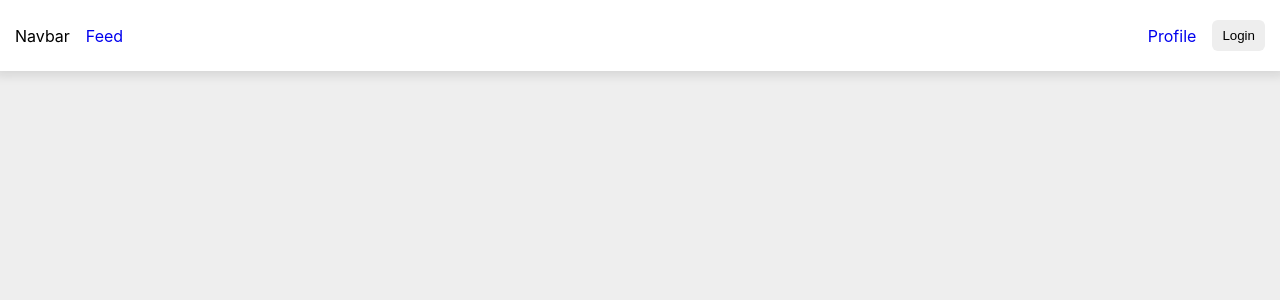
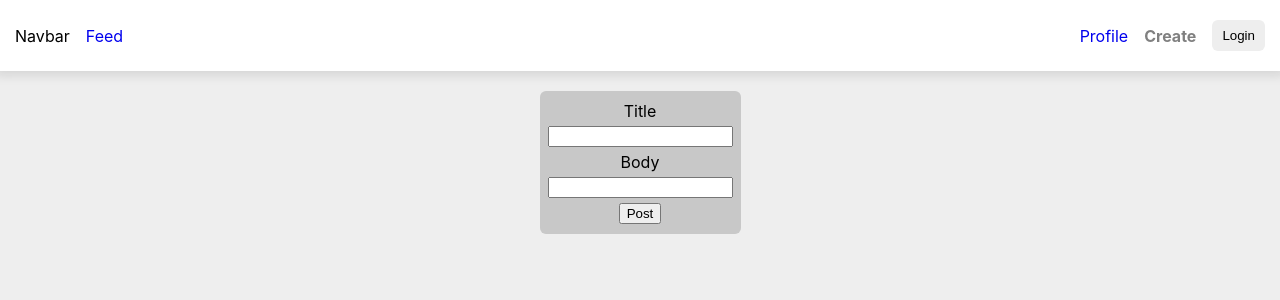
Before and after one commit to ArterOhm/my-first-react-app, a React (Vite) app: page /create in a window 1280 px wide. Shown: the top 300 px of the page. Built offline with nearby package versions, Linux system fonts and the light colour scheme; no server answers.

Commit message:
add Create

```diff
--- a/src/App.tsx
+++ b/src/App.tsx
@@ -3,6 +3,7 @@
 import Navbar from './components/Navbar'
 import Home from './pages/Home'
 import Profile from './pages/Profile'
+import Create from './pages/Create'
 
 function App() {
   return (
@@ -11,6 +12,7 @@
       <Routes>
         <Route path="/" element={<Home />} />
         <Route path="/profile" element={<Profile />} />
+        <Route path="/create" element={<Create />} />
       </Routes>
     </div>
   )
--- a/src/components/Navbar.tsx
+++ b/src/components/Navbar.tsx
@@ -14,6 +14,9 @@
         <NavLink className={({ isActive }) => (isActive ? classes.active : classes.inactive)} to="/profile">
           Profile
         </NavLink>
+        <NavLink className={({ isActive }) => (isActive ? classes.active : classes.inactive)} to="/create">
+          Create
+        </NavLink>
         <button className={classes.login}>Login</button>
       </div>
     </nav>
--- /dev/null
+++ b/src/pages/Create.module.css
@@ -0,0 +1,18 @@
+.container {
+  width: 250px;
+  display: flex;
+  flex-direction: column;
+  align-items: center;
+  gap: 30px;
+}
+.postForm {
+  display: flex;
+  flex-direction: column;
+  align-items: center;
+  width: max-content;
+  height: auto;
+  background-color: #c8c8c8;
+  padding: 10px 8px;
+  border-radius: 6px;
+  gap: 5px;
+}
--- /dev/null
+++ b/src/pages/Create.tsx
@@ -0,0 +1,38 @@
+import { FormEvent, useState } from 'react'
+import usePosts from '../Hooks/usePosts'
+import classes from './Create.module.css'
+
+const Create = () => {
+  const { isLoading, isSubmitPost, createPost } = usePosts() // for Hooks
+  const [newTitle, setnewTitle] = useState<string>('')
+  const [newBody, setnewBody] = useState<string>('')
+
+  const hendleSubmit = async (e: FormEvent) => {
+    e.preventDefault()
+
+    try {
+      await createPost(newTitle, newBody)
+      setnewTitle('')
+      setnewBody('')
+    } catch (err) {
+      console.error(err)
+    }
+  }
+
+  if (isLoading) return <h1>Loading...</h1>
+  return (
+    <div className={classes.container}>
+      <form className={classes.postForm} onSubmit={hendleSubmit}>
+        <label>Title</label>
+        <input type="text" value={newTitle} onChange={(e) => setnewTitle(e.target.value)} required />
+        <label>Body</label>
+        <input type="text" value={newBody} onChange={(e) => setnewBody(e.target.value)} required />
+        <button type="submit" disabled={isSubmitPost}>
+          {isSubmitPost ? 'Post...' : 'Post'}
+        </button>
+      </form>
+    </div>
+  )
+}
+
+export default Create
--- a/src/pages/Home.tsx
+++ b/src/pages/Home.tsx
@@ -1,40 +1,14 @@
-import { FormEvent, useState } from 'react'
 import usePosts from '../Hooks/usePosts'
 import Post from '../components/Post'
 import classes from './Home.module.css'
 
 const Home = () => {
-  const { posts, isLoading, isSubmitPost, createPost } = usePosts() // for Hooks
-  const [newTitle, setnewTitle] = useState<string>('')
-  const [newBody, setnewBody] = useState<string>('')
-
-  const hendleSubmit = async (e: FormEvent) => {
-    e.preventDefault()
-
-    try {
-      await createPost(newTitle, newBody)
-      setnewTitle('')
-      setnewBody('')
-    } catch (err) {
-      console.error(err)
-    }
-  }
+  const { posts, isLoading } = usePosts() // for Hooks
 
   if (isLoading) return <h1>Loading...</h1>
   const islogin = true
   return (
     <div className={classes.container}>
-      <form className={classes.postForm} onSubmit={hendleSubmit}>
-        <label>Title</label>
-        <input type="text" value={newTitle} onChange={(e) => setnewTitle(e.target.value)} required />
-        <label>Body</label>
-        <input type="text" value={newBody} onChange={(e) => setnewBody(e.target.value)} required />
-
-        <button type="submit" disabled={isSubmitPost}>
-          {isSubmitPost ? 'Submitting...' : 'Submit'}
-        </button>
-      </form>
-
       <div className={classes.feedContainer}>
         <h2>Feed</h2>
         {posts &&
```
